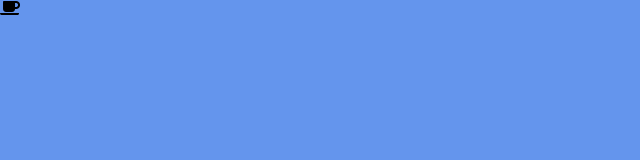
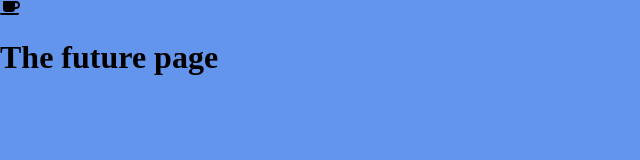
Before and after one commit to MariaZarifyan/SurveyForm, a plain HTML site: page index.html in a window 1280 px wide. Shown: the whole page, without its empty margins (0-640 px from the left). Drawn offline with Linux system fonts and the light colour scheme.

Commit message:
added heading

```diff
--- a/index.html
+++ b/index.html
@@ -10,6 +10,7 @@
 </head>
 <body>
  <i class="fas fa-coffee"></i>
+ <h1>The future page</h1>
     <!-- Script-->
     <script src="script.js"></script>
 </body>
```
